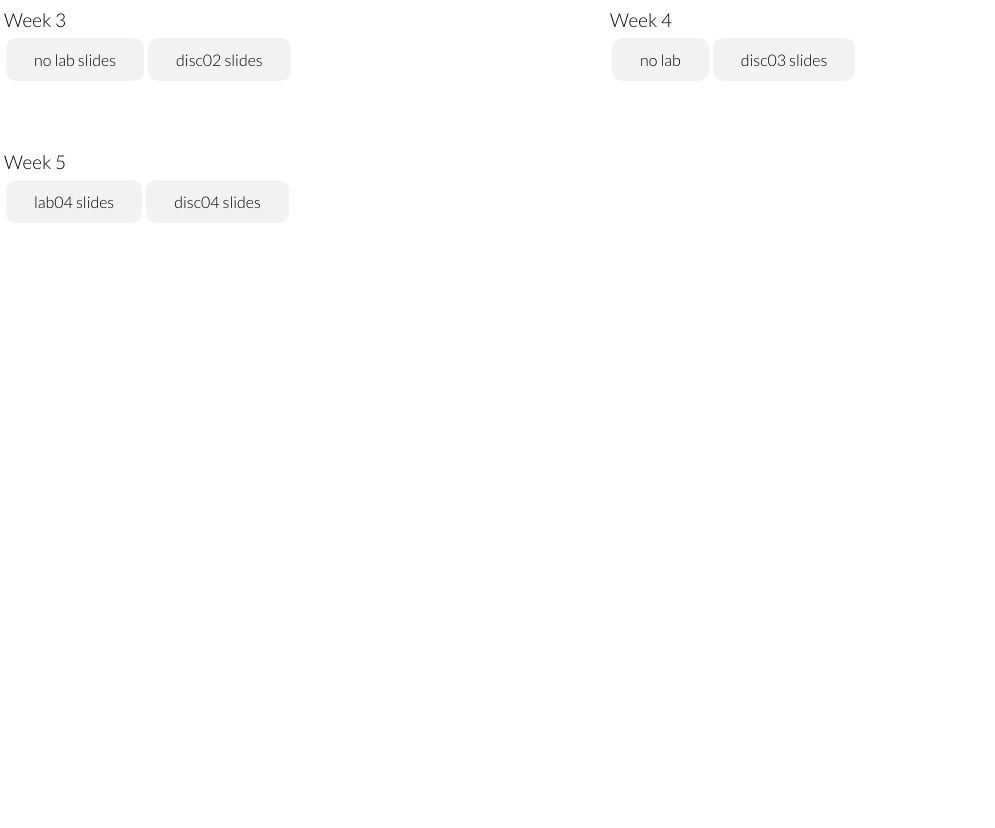
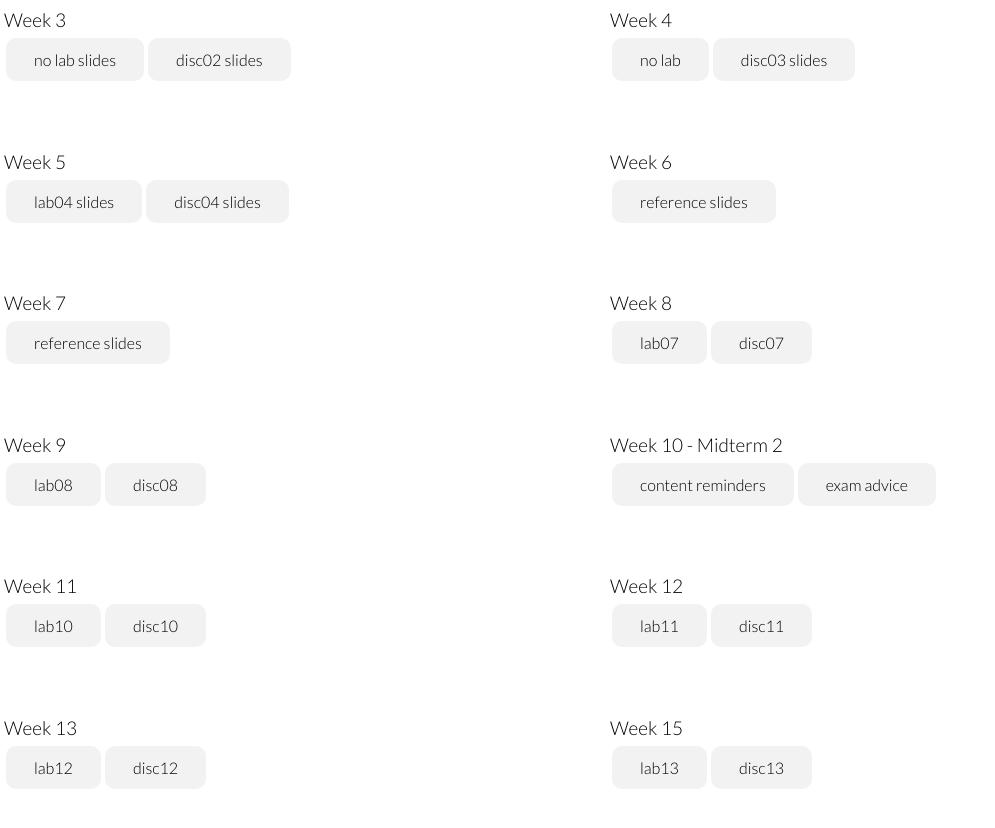
Before and after one commit to priya0004/teaching, a React (Create React App) app: page / in a window 1280 px wide. Shown: the part 1200-2028 px from the top of the page, without its empty margins (0-995 px from the left). Before the commit the page ends 1536 px from the top, so only its background shows below. Built offline with nearby package versions, Linux system fonts and the light colour scheme.

Commit message:
end of sem updates

```diff
--- a/src/content.js
+++ b/src/content.js
@@ -45,7 +45,7 @@ function content() {
                 <div id='content' className='col-lg-7 col-xl-7'>
 
                     <div className='announcements-container'>
-                        <p id='announce'> &#129395; Congrats on finishing Midterm 1! &#129395; </p>
+                        <p id='announce'> &#129395; Final Week of Instruction! &#129395; </p>
                     </div>
                     <br />
 
@@ -105,6 +105,98 @@ function content() {
                                     disc04 slides
                                 </a>
                             </div>
+
+                            <div className='ind-disc-container'>
+                                <p> Week 6 </p>
+                                <a className='button' target='_blank' rel='noreferrer noopener' href='https://docs.google.com/presentation/d/1hfGdq3PomYzolco98zQLjRK_aLWj616c8BYV-13AUmw/edit?usp=sharing'>
+                                    reference slides
+                                </a>
+                            </div>
+                        </div>
+
+                        <div className='disc-row'>
+                            <div className='ind-disc-container'>
+                                <p> Week 7 </p>
+                                <a className='button' target='_blank' rel='noreferrer noopener' href='https://docs.google.com/presentation/d/1GqZypaVnpwj8fDvtKtmU6rXflfDRNZLHa5xR_uYLEDQ/edit?usp=sharing'>
+                                    reference slides
+                                </a>
+                            </div>
+
+                            <div className='ind-disc-container'>
+                                <p> Week 8 </p>
+                                <a className='button' target='_blank' rel='noreferrer noopener' href='https://cs61a.org/lab/lab07/'>
+                                    lab07
+                                </a>
+                                <a className='button' target='_blank' rel='noreferrer noopener' href='https://cs61a.org/disc/disc07/'>
+                                    disc07
+                                </a>
+                            </div>
+                        </div>
+
+                        <div className='disc-row'>
+                            <div className='ind-disc-container'>
+                                <p> Week 9 </p>
+                                <a className='button' target='_blank' rel='noreferrer noopener' href='https://cs61a.org/lab/lab08/'>
+                                    lab08
+                                </a>
+                                <a className='button' target='_blank' rel='noreferrer noopener' href='https://cs61a.org/disc/disc08/'>
+                                    disc08
+                                </a>
+                            </div>
+
+                            <div className='ind-disc-container'>
+                                <p> Week 10 - Midterm 2 </p>
+                                <a className='button' target='_blank' rel='noreferrer noopener' href='https://docs.google.com/presentation/d/1g_4YFTQRlsa6UvAjFUKv9FPDPQLtUw6Ggldn1gYo8M4/edit?usp=sharing'>
+                                    content reminders
+                                </a>
+                                <a className='button' target='_blank' rel='noreferrer noopener' href='https://docs.google.com/document/d/1WA0BF9DjN6DpEh-FHuuBKKWaRCUJEN-OTbpWkEjAfHw/edit?usp=sharing'>
+                                    exam advice
+                                </a>
+                            </div>
+                        </div>
+
+                        <div className='disc-row'>
+                            <div className='ind-disc-container'>
+                                <p> Week 11 </p>
+                                <a className='button' target='_blank' rel='noreferrer noopener' href='https://cs61a.org/lab/lab10/'>
+                                    lab10
+                                </a>
+                                <a className='button' target='_blank' rel='noreferrer noopener' href='https://cs61a.org/disc/disc10/'>
+                                    disc10
+                                </a>
+                            </div>
+
+                            <div className='ind-disc-container'>
+                                <p> Week 12 </p>
+                                <a className='button' target='_blank' rel='noreferrer noopener' href='https://cs61a.org/lab/lab11/'>
+                                    lab11
+                                </a>
+                                <a className='button' target='_blank' rel='noreferrer noopener' href='https://cs61a.org/disc/disc11/'>
+                                    disc11
+                                </a>
+                            </div>
+                        </div>
+
+                        <div className='disc-row'>
+                            <div className='ind-disc-container'>
+                                <p> Week 13 </p>
+                                <a className='button' target='_blank' rel='noreferrer noopener' href='https://cs61a.org/lab/lab12/'>
+                                    lab12
+                                </a>
+                                <a className='button' target='_blank' rel='noreferrer noopener' href='https://cs61a.org/disc/disc12/'>
+                                    disc12
+                                </a>
+                            </div>
+
+                            <div className='ind-disc-container'>
+                                <p> Week 15 </p>
+                                <a className='button' target='_blank' rel='noreferrer noopener' href='https://cs61a.org/lab/lab13/'>
+                                    lab13
+                                </a>
+                                <a className='button' target='_blank' rel='noreferrer noopener' href='https://cs61a.org/disc/disc13/'>
+                                    disc13
+                                </a>
+                            </div>
                         </div>
 
                     </div>
```
